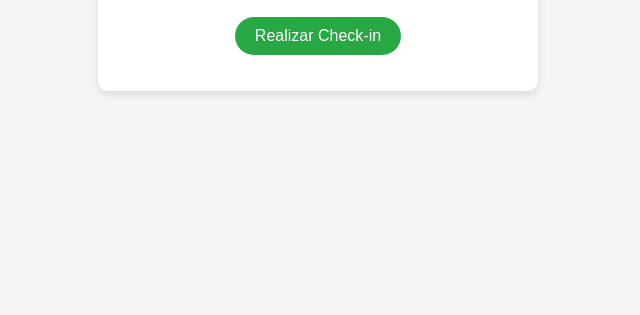
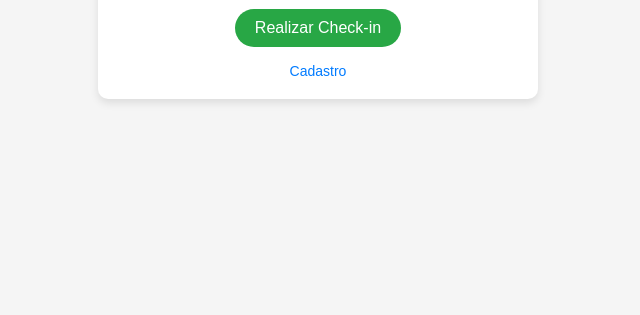
Before and after one commit to eventosvitalflex/eventosvitalflex, a plain HTML site: page index.html in a window 1280 px wide. Shown: the part 485-800 px from the top of the page, without its empty margins (322-962 px from the left). Drawn offline with Linux system fonts and the light colour scheme.

Commit message:
novo novo

```diff
--- a/index.html
+++ b/index.html
@@ -64,6 +64,19 @@
             background-color: #218838;
         }
 
+        /* Link de cadastro */
+        .link-cadastro {
+            margin-top: 10px;
+            display: block;
+            font-size: 14px;
+            color: #007bff;
+            text-decoration: none;
+        }
+
+        .link-cadastro:hover {
+            text-decoration: underline;
+        }
+
         /* Mensagem de feedback */
         .mensagem {
             margin-top: 20px;
@@ -88,6 +101,9 @@
 
         <!-- Mensagem de feedback -->
         <p id="mensagem"></p>
+
+        <!-- Link para cadastro -->
+        <a href="cadastro.html" class="link-cadastro">Cadastro</a>
     </div>
 
     <!-- Script de funcionalidade -->
```
